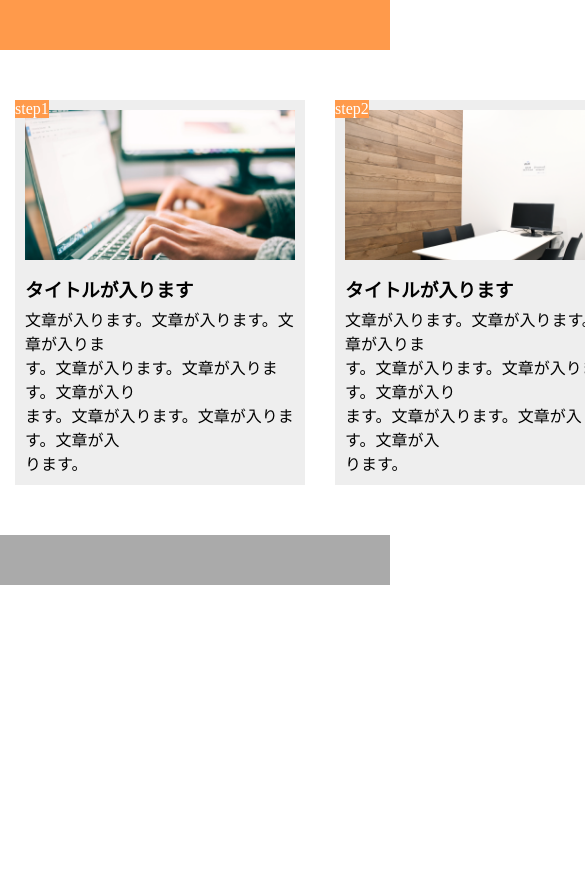
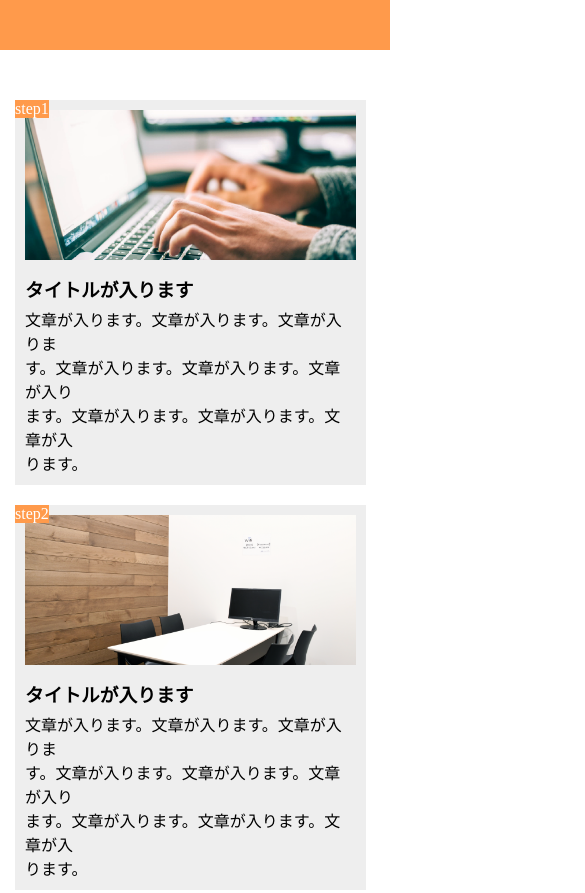
Before and after one commit to ryuuichi1/HTML10-kadai, a plain HTML site: page index.html in a window 390 px wide. Shown: the top 893 px of the page, 585 px wide, since content can reach past the window. Before the commit the page ends 844 px from the top, so only its background shows below. Drawn offline with Linux system fonts and the light colour scheme; files whose address does not match are found by name.

Commit message:
10章課題

```diff
--- a/index.html
+++ b/index.html
@@ -2,12 +2,13 @@
 <html lang="ja">
   <head>
     <meta charset="UTF-8"/>
+    <meta name="viewport" content="width=device-width">
     <link rel="stylesheet" href="style.css">
     <title>chapter10-演習</title>
   </head>
   <body>
     <header></header>
-    <main>
+
       <div class="main-contents">
 
         <div class="step">
@@ -37,7 +38,7 @@
           </div>
         </div>
       </div>
-    </main>
+
     <footer></footer>
   </body>
 </html>
--- a/style.css
+++ b/style.css
@@ -53,3 +53,25 @@ footer {
   height: 50px;
   background-color: #aaaaaa;
 }
+@media screen and (max-width: 768px) {
+  .main-contents {
+    display: block;
+    width: 100%;
+  }
+  .step {
+    width: 90%;
+    margin-bottom: 20px;
+  }
+  .step:last-child {
+    margin-bottom: 50px;
+  }
+  .img1 {
+    background-position: center;
+  }
+  .img2 {
+    background-position: center;text-align: center;
+  }
+  .img3 {
+    background-position: center;
+  }
+}
```
